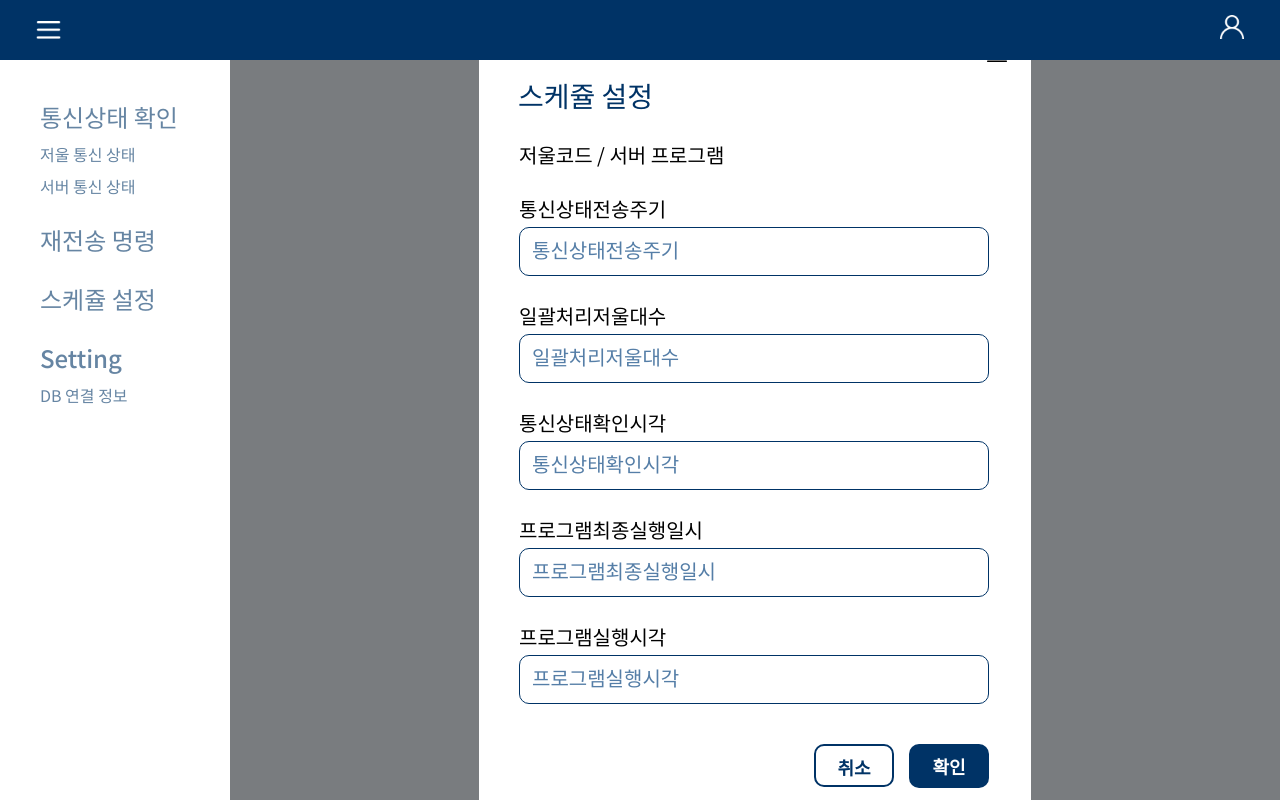
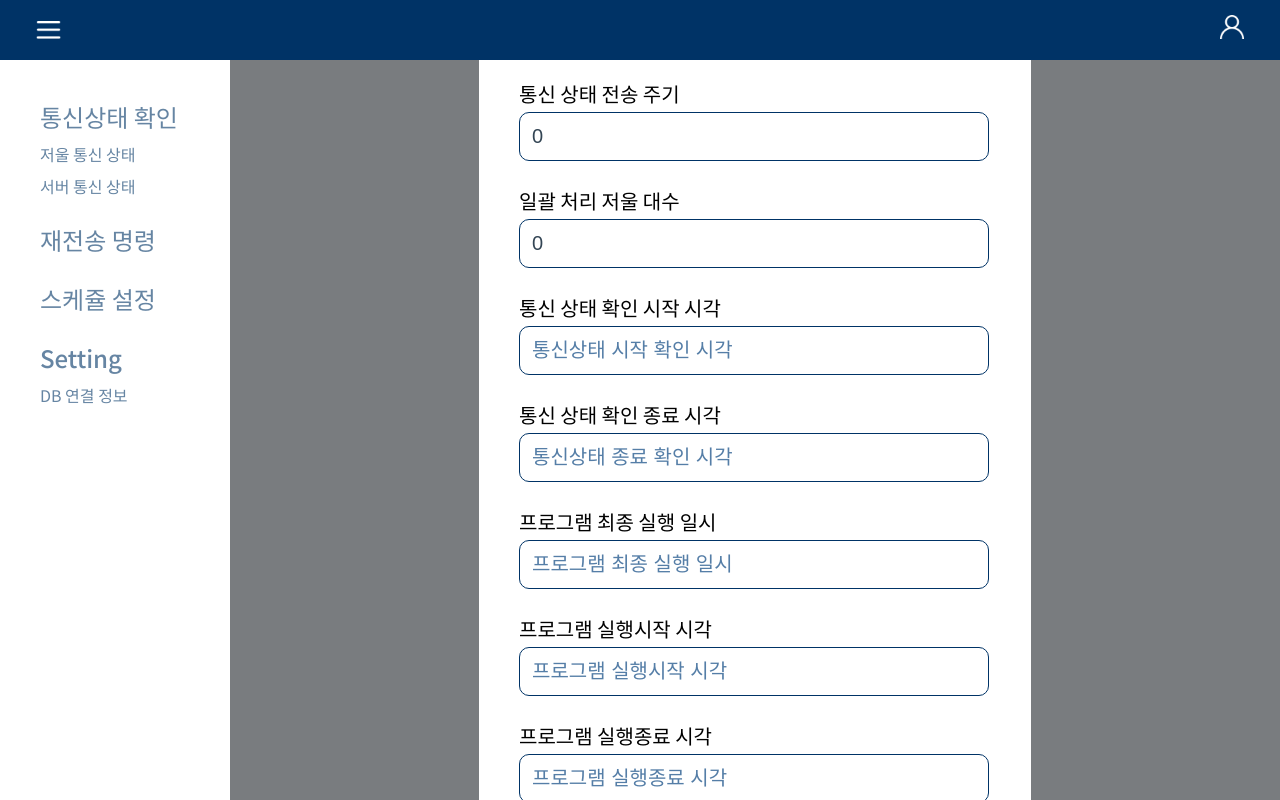
Before and after one commit to jiyeon1117/Back-Office, a Vue app: page /ScheduleModal in a window 1280 px wide. Built offline with nearby package versions, Linux system fonts and the light colour scheme.

Commit message:
schedule PUT

```diff
--- a/src/components/Schedule.vue
+++ b/src/components/Schedule.vue
@@ -42,6 +42,11 @@ export default {
     return{
       svrBatchList : [],
       search: ""
+    }
+  },
+  watch: {
+    showModal(){
+      this.batchCall();
     }
   },
   methods: {
--- a/src/components/ScheduleModal.vue
+++ b/src/components/ScheduleModal.vue
@@ -1,33 +1,42 @@
 <template>
   <div class="black-bg">
       <div class="white-bg">
-        <button class="imgbtn" @click="hiddenModal()"><img :src="imgSrc" class="img"></button>
+        <button class="imgbtn" @click="hiddenModal()"><img :src="require('../assets/close.png')" class="img"></button>
         <div class="box-title">스케쥴 설정</div>
 
-        <div class="text Kor">저울코드 / 서버 프로그램</div>
+        <div class="text Kor">저울코드 : {{scaleSvrId}} / 서버 프로그램 : {{scalePgmId}}</div>
 
-        <div class="text Kor">통신상태전송주기</div>
-        <input type="text" name="a" class="input" placeholder="통신상태전송주기">
+        <div class="text Kor">통신 상태 전송 주기</div>
+        <input type="text" v-model="form.comnStatSendCycleVal" placeholder="통신 상태 전송 주기">
 
-        <div class="text Kor">일괄처리저울대수</div>
-        <input type="text" name="b" class="input" placeholder="일괄처리저울대수">
+        <div class="text Kor">일괄 처리 저울 대수</div>
+        <input type="text" v-model="form.allProScaleCntr" placeholder="일괄 처리 저울 대수">
 
-        <div class="text Kor">통신상태확인시각</div>
-        <input type="text" name="c" class="input" placeholder="통신상태확인시각">
+        <div class="text Kor">통신 상태 확인 시작 시각</div>
+        <input type="text" v-model="form.comnStatDefStartTm" placeholder="통신상태 시작 확인 시각">
 
-        <div class="text Kor">프로그램최종실행일시</div>
-        <input type="text" name="d" class="input" placeholder="프로그램최종실행일시">
+        <div class="text Kor">통신 상태 확인 종료 시각</div>
+        <input type="text" v-model="form.comnStatDefEndTm" placeholder="통신상태 종료 확인 시각">
 
-        <div class="text Kor">프로그램실행시각</div>
-        <input type="text" name="e" class="input" placeholder="프로그램실행시각">
+        <div class="text Kor">프로그램 최종 실행 일시</div>
+        <input type="text" v-model="form.pgmFnlExecDt" placeholder="프로그램 최종 실행 일시">
 
-        <button class="modalbtn apply">확인</button>
-        <button class="modalbtn cancle">취소</button>
+        <div class="text Kor">프로그램 실행시작 시각</div>
+        <input type="text" v-model="form.pgmExecStartTm" placeholder="프로그램 실행시작 시각">
+
+        <div class="text Kor">프로그램 실행종료 시각</div>
+        <input type="text" v-model="form.pgmExecEndTm" placeholder="프로그램 실행종료 시각">
+
+        <button class="modalbtn apply" @click="submit()">확인</button>
+        <button class="modalbtn cancle" @click="hiddenModal()">취소</button>
       </div>
     </div>
 </template>
+
 <script>
 import Button from './piece/Button.vue'
+import axios from 'axios'
+
 import { mapState } from 'vuex'
 export default {
   computed :{
@@ -35,14 +44,48 @@ export default {
   },
   data(){
     return {
-      imgSrc : require('../assets/close.png')
+      form: {
+        comnStatSendCycleVal: 0,
+        allProScaleCntr: 0,
+        comnStatDefStartTm: "",
+        comnStatDefEndTm: "",
+        pgmFnlExecDt: "",
+        pgmExecStartTm: "",
+        pgmExecEndTm: "",
+      }
     }
   },
   methods: {
     hiddenModal(){
       this.$store.commit("SET_SCHEDULE_MODAL", false);
     },
+    submit(){
+      this.form.scaleSvrId = this.scaleSvrId;
+      this.form.scalePgmId = this.scalePgmId;
+      console.log('comnStatSendCycleVal', this.form.comnStatSendCycleVal)
+      console.log('allProScaleCntr', this.form.allProScaleCntr);
+      console.log('comnStatDefStartTm', this.form.comnStatDefStartTm);
+      console.log('comnStatDefEndTm', this.form.comnStatDefEndTm);
+      console.log('pgmFnlExecDt', this.form.pgmFnlExecDt);
+      console.log('pgmExecStartTm', this.form.pgmExecStartTm);
+      console.log('pgmExecEndTm', this.form.pgmExecEndTm);
+      console.log('this.scaleSvrId, this.scalePgmId',this.form.scaleSvrId, this.form.scalePgmId);
+      this.batchPost();
+      this.$store.commit("SET_SCHEDULE_MODAL", false);
+    },
+    batchPost(){
+      axios.put('http://172.16.18.116:8080/scaleSvrBatch', this.form)
+        .then((res) => {
+            console.log(res)
+        })
+        .catch((err) => {
+            console.log(err)
+        });
+    },
   },
+  // created() {
+  //   this.batchPost();
+  // },
   components: {
     'Button' : Button
   }
@@ -56,8 +99,9 @@ export default {
 }
 
 .white-bg{
+  border-radius: 10px;
   width: 532px;
-  height: 770px;
+  height: 1000px;
 }
 
 .Kor {
@@ -67,7 +111,7 @@ export default {
   font-weight: 300;
 }
 
-.input{
+input{
   width: 454px;
   height: 45px;
   margin-top: 4px;
--- a/src/components/Send.vue
+++ b/src/components/Send.vue
@@ -19,15 +19,14 @@
           <th>전송여부</th>
           <th>최종전송일시</th>
         </tr>
-        <tr v-for="i in sendResultList" :key="i.scaleCode">
-          <td><input type="checkbox" v-model="i.checkbox" @click="select" :value="i.checkbox"/></td>
+        <tr v-for="(i, index) in sendResultList" :key="i.scaleCode">
+          <td><input type="checkbox" v-model="i.checkbox" @click="select(index)" :value="i.checkbox"/></td>
           <td>{{i.scaleCode}}</td>
           <td>{{i.sendTaskCode != null ? filterMenu = task[parseInt(i.sendTaskCode)-1] : 'X'}}</td>
           <td>{{i.sendYn}}</td>
           <td>{{i.chgDt == "" ? '...' : i.chgDt}}</td>
         </tr>
       </table>
-      <span>Select : {{checkbox}}</span>
     </div>
   </div>
 </template>
@@ -44,7 +43,8 @@ export default {
       filterMenu: [],
       task: ['저울 상품', '도축장', '용도', '판매종료', '위해 개체', '생산 등록', '가격 변경', '단축키 전송'],
       checkbox : [],
-      allSelected: false
+      allSelected: false,
+      checkList: []
     }
   },
   methods: {
@@ -76,17 +76,18 @@ export default {
       });
     },
     resultData() {
-      // var dataResult =  this.sendResultList.filter(items => items.cincludes(this.search));
+      var dataResult = this.sendResultList.filter(items => items.checkbox == true);
+      console.log('dataResult', dataResult)
       axios({
         url: "http://172.16.18.116:8080/scaleSendResult/send",
         method: "POST",
-        data: this.sendResultList
+        data: dataResult
       }).then(res => {
         console.log('resultData', res.data.data);
         this.resultCall();
-        setTimeout(()=>{
-          this.resendData();
-        }, 3000)
+        // setTimeout(()=>{
+        //   this.resendData();
+        // }, 3000)
       }).catch(res => {
 
       });
@@ -110,8 +111,11 @@ export default {
     },
     selectAll(){
       this.checkbox = [];
-      if(this.allSelected == true) this.allSelected = false;
-      else this.allSelected = true;
+      if(this.allSelected == true){
+        this.allSelected = false;
+      }else{
+        this.allSelected = true;
+      }
 
       console.log('this.allSelected', this.allSelected)
       if(this.allSelected){
@@ -121,12 +125,15 @@ export default {
         };
         console.log('true  this.checkbox', this.checkbox)
       }else{
-        this.allSelected = false;
+        for(var i in this.sendResultList){
+          this.sendResultList[i].checkbox = false;
+          this.checkbox.push(this.sendResultList[i].checkbox);
+        };
         console.log('false this.checkbox', this.checkbox)
       }
     },
-    select(){
-      this.allSelected = false;
+    select(index){
+      this.sendResultList[index].checkbox = !this.sendResultList[index].checkbox;
     }
   },
   created() {
```
